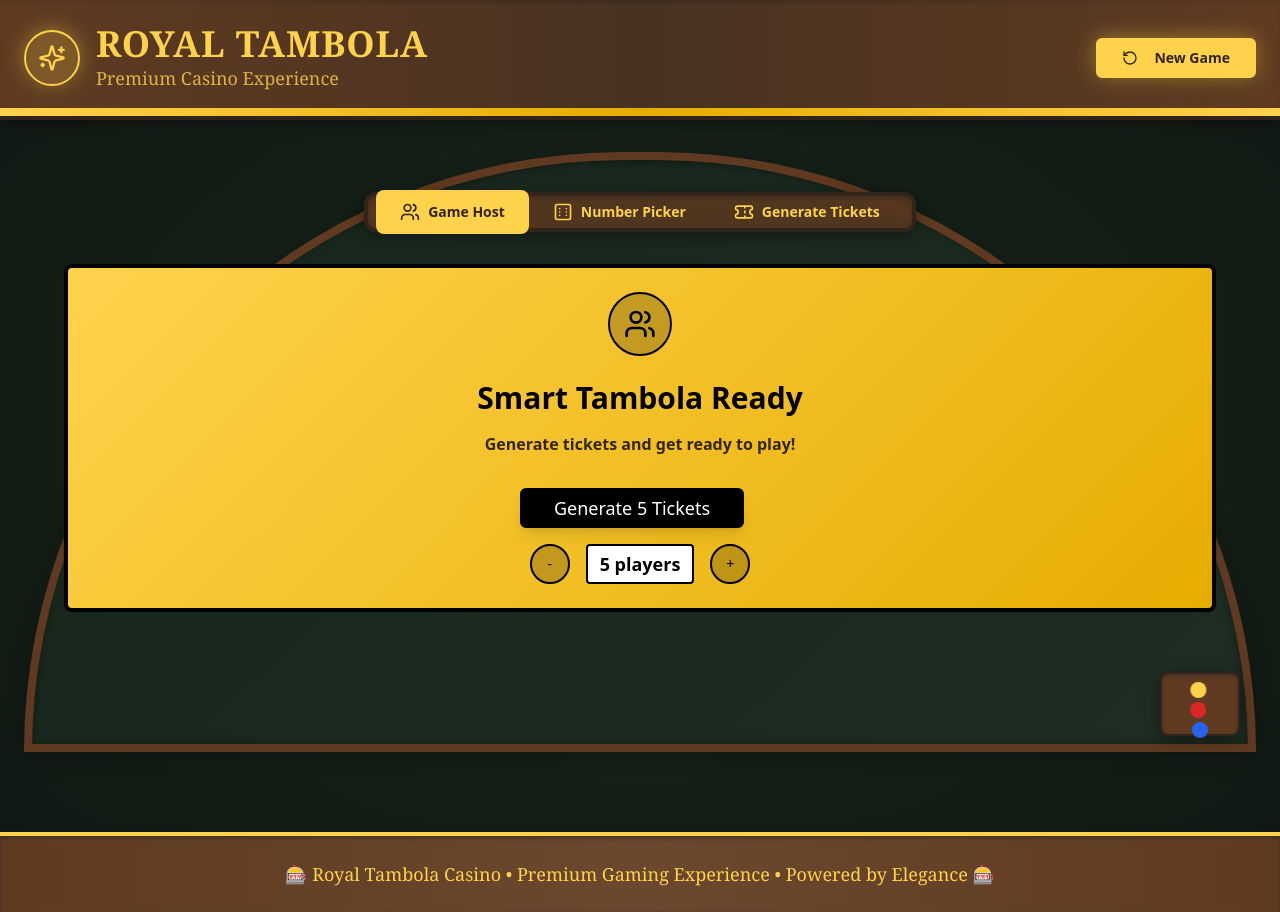
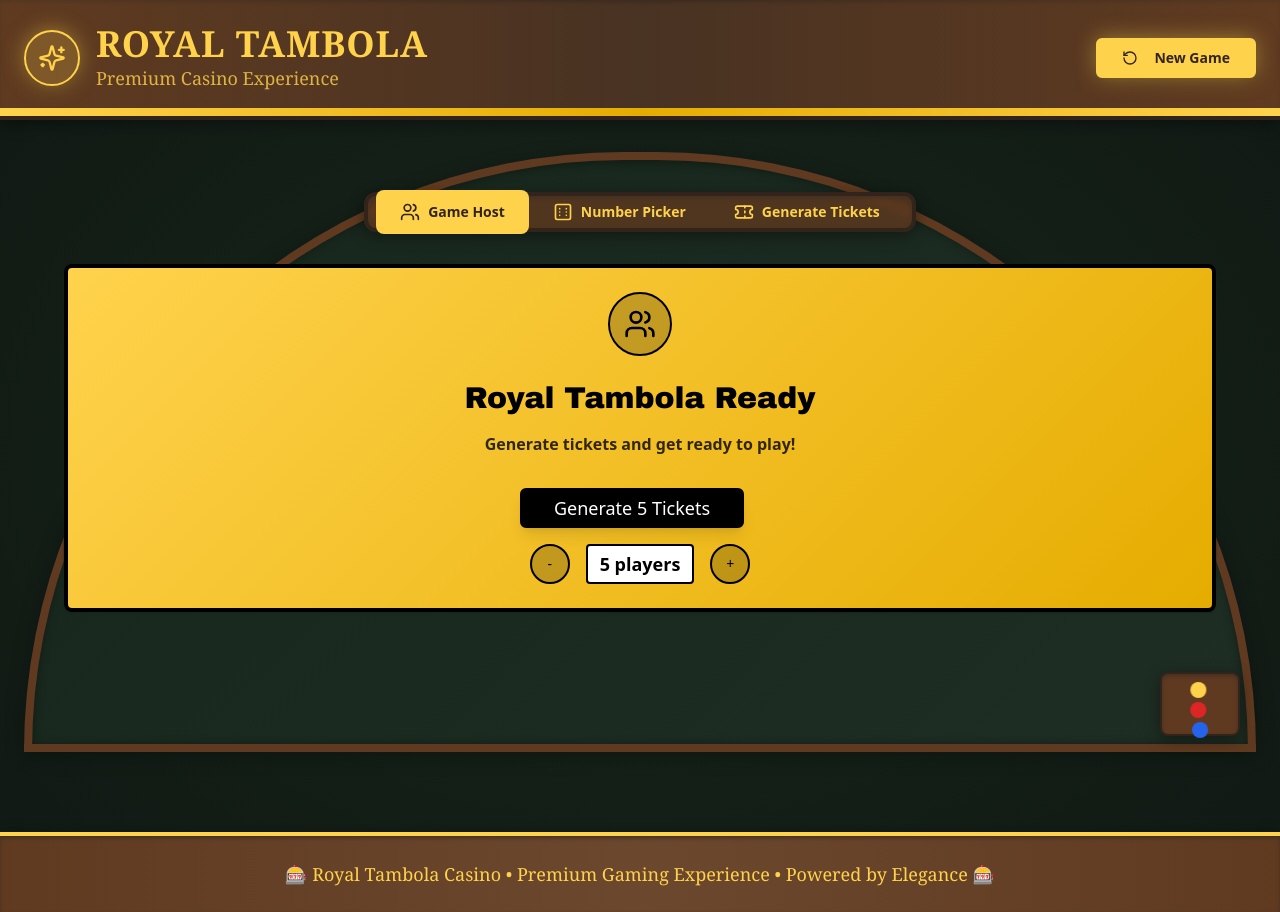
Before and after one commit to marutijhawar/tambola2-94, a React (Vite) app: page / in a window 1280 px wide. Built offline with nearby package versions, Linux system fonts and the light colour scheme.

Commit message:
Update game title and font
Change "Smart Tambola" to "Royal Tambola" and apply the "CasinoShadow.ttf" font.

```diff
--- a/index.html
+++ b/index.html
@@ -3,12 +3,20 @@
   <head>
     <meta charset="UTF-8" />
     <meta name="viewport" content="width=device-width, initial-scale=1.0" />
-    <title>Smart Tambola - Vibrant Digital Housie Game</title>
+    <title>Royal Tambola - Vibrant Digital Housie Game</title>
     <meta name="description" content="Play the most engaging digital Tambola (Housie) game with ticket generation, random number picker, and audio announcements. Perfect for family game nights!" />
     <meta name="keywords" content="tambola, housie, bingo, digital game, family games, number picker, ticket generator" />
-    <meta name="author" content="Smart Tambola" />
+    <meta name="author" content="Royal Tambola" />
 
-    <meta property="og:title" content="Smart Tambola - Vibrant Digital Housie Game" />
+    <style>
+      @font-face {
+        font-family: 'CasinoShadow';
+        src: url('./CasinoShadow.ttf') format('truetype');
+        font-display: swap;
+      }
+    </style>
+
+    <meta property="og:title" content="Royal Tambola - Vibrant Digital Housie Game" />
     <meta property="og:description" content="Play the most engaging digital Tambola (Housie) game with ticket generation, random number picker, and audio announcements." />
     <meta property="og:type" content="website" />
     <meta property="og:image" content="https://lovable.dev/opengraph-image-p98pqg.png" />
--- a/src/components/GameHost.tsx
+++ b/src/components/GameHost.tsx
@@ -398,7 +398,7 @@ export const GameHost = () => {
       duration: 3000
     });
     if (window.speechSynthesis) {
-      const utterance = new SpeechSynthesisUtterance("Welcome to Smart Tambola! Let's begin the round. Good luck everyone!");
+      const utterance = new SpeechSynthesisUtterance("Welcome to Royal Tambola! Let's begin the round. Good luck everyone!");
       utterance.rate = 0.8;
       utterance.pitch = 1.2;
       window.speechSynthesis.speak(utterance);
@@ -420,7 +420,7 @@ export const GameHost = () => {
             <div className="w-16 h-16 bg-black/20 rounded-full flex items-center justify-center backdrop-blur-sm mx-auto mb-6 border-2 border-black">
               <Users className="w-8 h-8 text-black" />
             </div>
-            <h2 className="text-3xl font-bold text-black mb-4 text-stroke">Smart Tambola Ready</h2>
+            <h2 className="text-3xl font-bold text-black mb-4 text-stroke font-casino">Royal Tambola Ready</h2>
             <p className="text-black/80 mb-8 font-semibold">Generate tickets and get ready to play!</p>
 
             <div className="space-y-4">
@@ -447,7 +447,7 @@ export const GameHost = () => {
             <div className="w-16 h-16 bg-black/20 rounded-full flex items-center justify-center backdrop-blur-sm mx-auto mb-6 border-2 border-black">
               <Users className="w-8 h-8 text-black" />
             </div>
-            <h2 className="text-3xl font-bold text-black mb-4">Smart Tambola</h2>
+            <h2 className="text-3xl font-bold text-black mb-4 font-casino">Royal Tambola</h2>
             <p className="text-black/80 mb-8 font-semibold">How many players will join the game?</p>
 
             <div className="space-y-6">
--- a/tailwind.config.ts
+++ b/tailwind.config.ts
@@ -111,6 +111,9 @@ export default {
 				lg: 'var(--radius)',
 				md: 'calc(var(--radius) - 2px)',
 				sm: 'calc(var(--radius) - 4px)'
+			},
+			fontFamily: {
+				'casino': ['CasinoShadow', 'Arial Black', 'sans-serif'],
 			},
 			keyframes: {
 				'accordion-down': {
```
Also changed, not shown: public/CasinoShadow.ttf (added).
